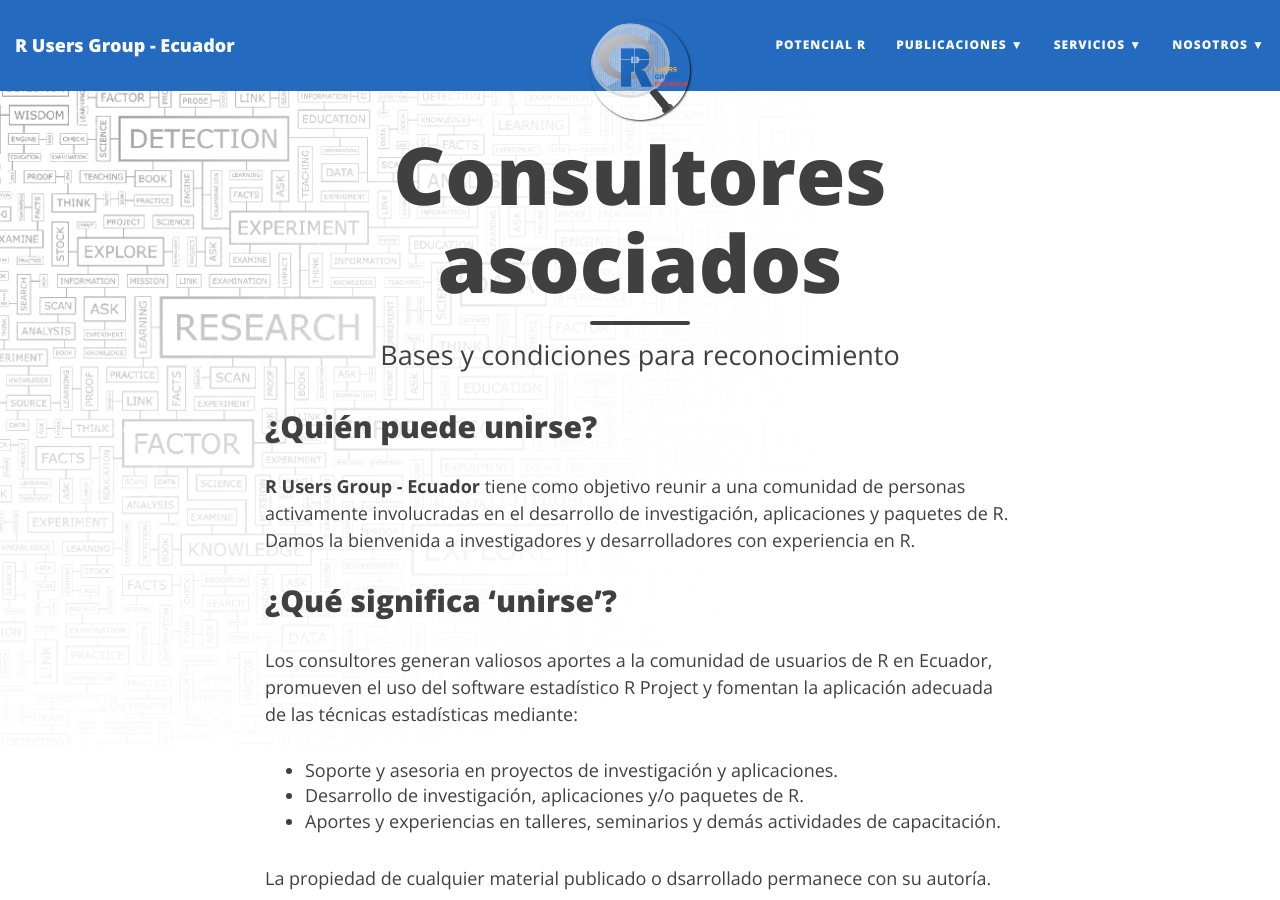
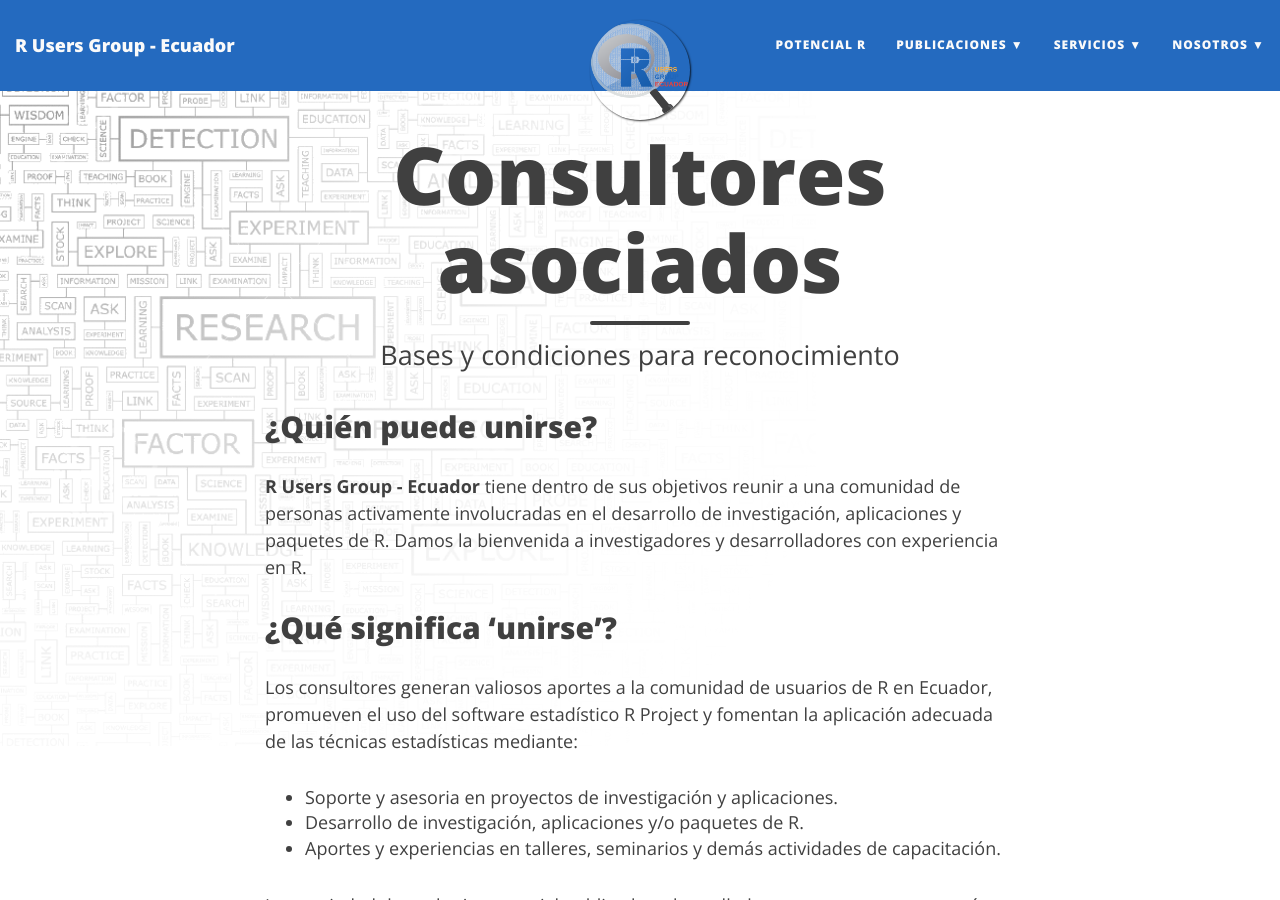
Before and after one commit to Rgrupoec/Rgrupoec.github.io, a Jekyll site: the page built from consul.md, in a window 1280 px wide and 900 px high. Built offline with Jekyll 4.4.1, drawn with Linux system fonts in a browser that asks for light colours; nearby versions of some CDN libraries.

Commit message:
Update consul.md

```diff
--- a/consul.md
+++ b/consul.md
@@ -7,7 +7,7 @@
 ---
 ¿Quién puede unirse?
 -------------
-<b>R Users Group - Ecuador</b> tiene como objetivo reunir a una comunidad de personas activamente involucradas en el desarrollo de investigación, aplicaciones y paquetes de R.
+<b>R Users Group - Ecuador</b> tiene dentro de sus objetivos reunir a una comunidad de personas activamente involucradas en el desarrollo de investigación, aplicaciones y paquetes de R.
 Damos la bienvenida a investigadores y desarrolladores con experiencia en R.
 
 ¿Qué significa 'unirse'?
```
